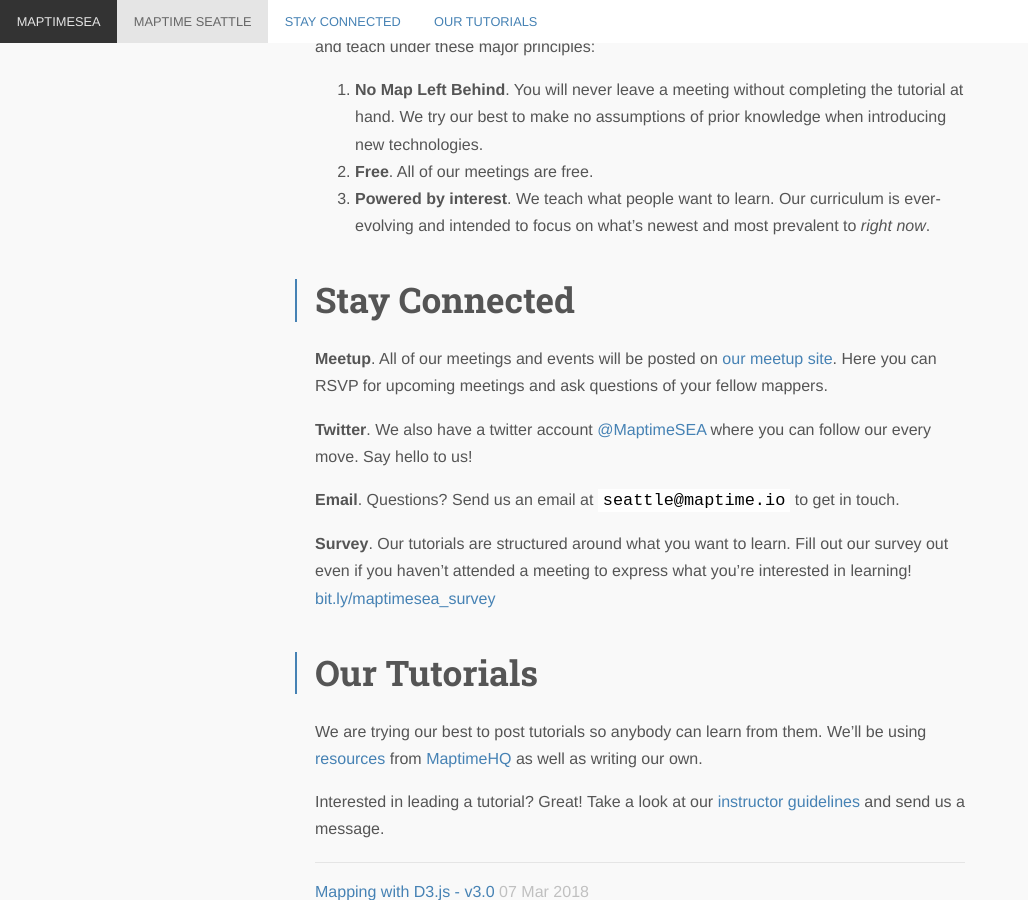
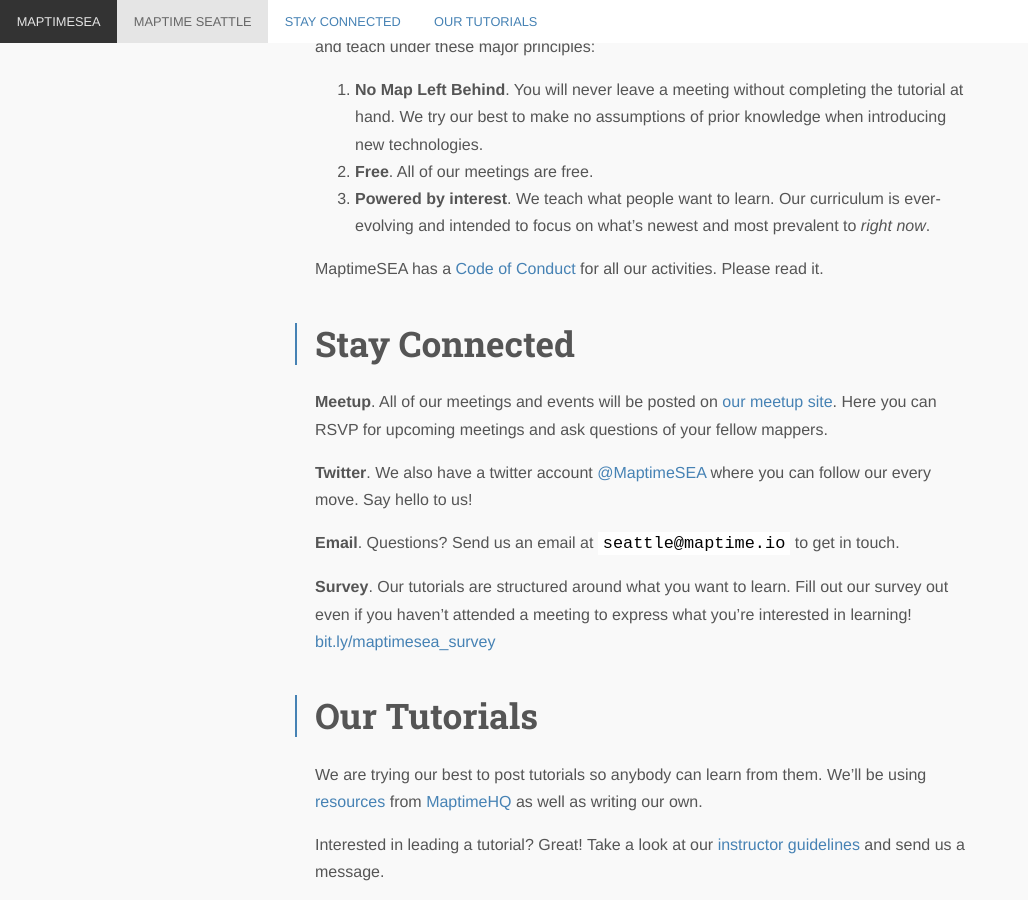
Before and after one commit to MaptimeSEA/maptimesea.github.io, a Jekyll site: the page built from index.md, in a window 1280 px wide and 900 px high, scrolled down 523 px. Shown: the whole window, without its empty margins (0-1028 px from the left). Built offline with Jekyll 4.4.1, drawn with Linux system fonts in a browser that asks for light colours; nearby versions of some CDN libraries; Markdown is read by kramdown in place of the engine named in the settings.

Commit message:
Add a link to the Code of Conduct

```diff
--- a/index.md
+++ b/index.md
@@ -13,7 +13,9 @@
 1. **Free**. All of our meetings are free.
 1. **Powered by interest**. We teach what people want to learn. Our curriculum is ever-evolving and intended to focus on what's newest and most prevalent to *right now*.
 
-#Stay Connected
+MaptimeSEA has a [Code of Conduct](/conduct/) for all our activities.  Please read it.
+
+# Stay Connected
 
 **Meetup**. All of our meetings and events will be posted on [our meetup site](http://meetup.com/maptimeSEA). Here you can RSVP for upcoming meetings and ask questions of your fellow mappers.
 
@@ -23,7 +25,7 @@
 
 **Survey**. Our tutorials are structured around what you want to learn. Fill out our survey out even if you haven't attended a meeting to express what you're interested in learning! [bit.ly/maptimesea_survey](http://bit.ly/maptimesea_survey)
 
-#Our Tutorials
+# Our Tutorials
 
 We are trying our best to post tutorials so anybody can learn from them. We'll be using [resources](http://maptime.io/lessons-resources/) from [MaptimeHQ](http://twitter.com/MaptimeHQ) as well as writing our own.
 
```
